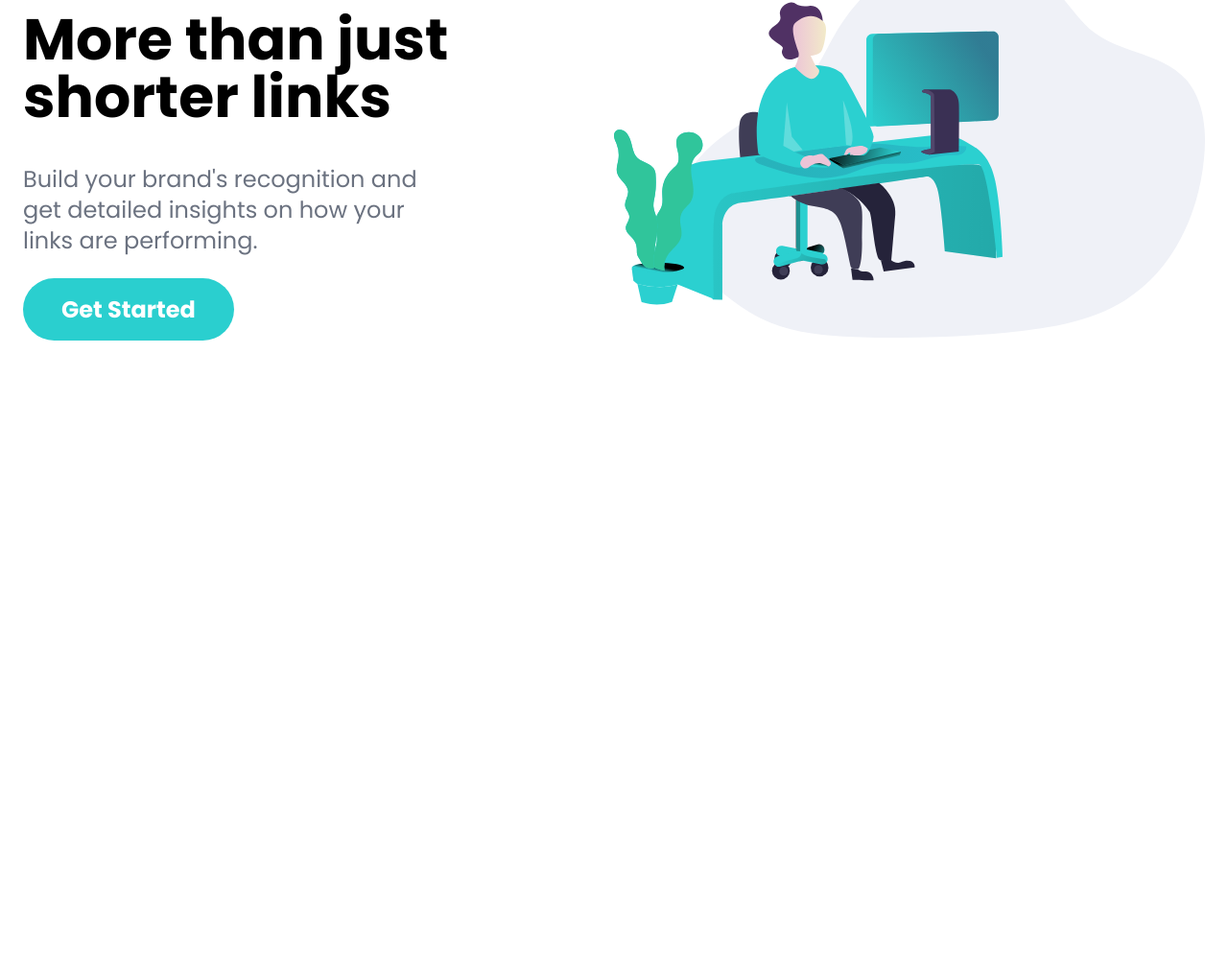
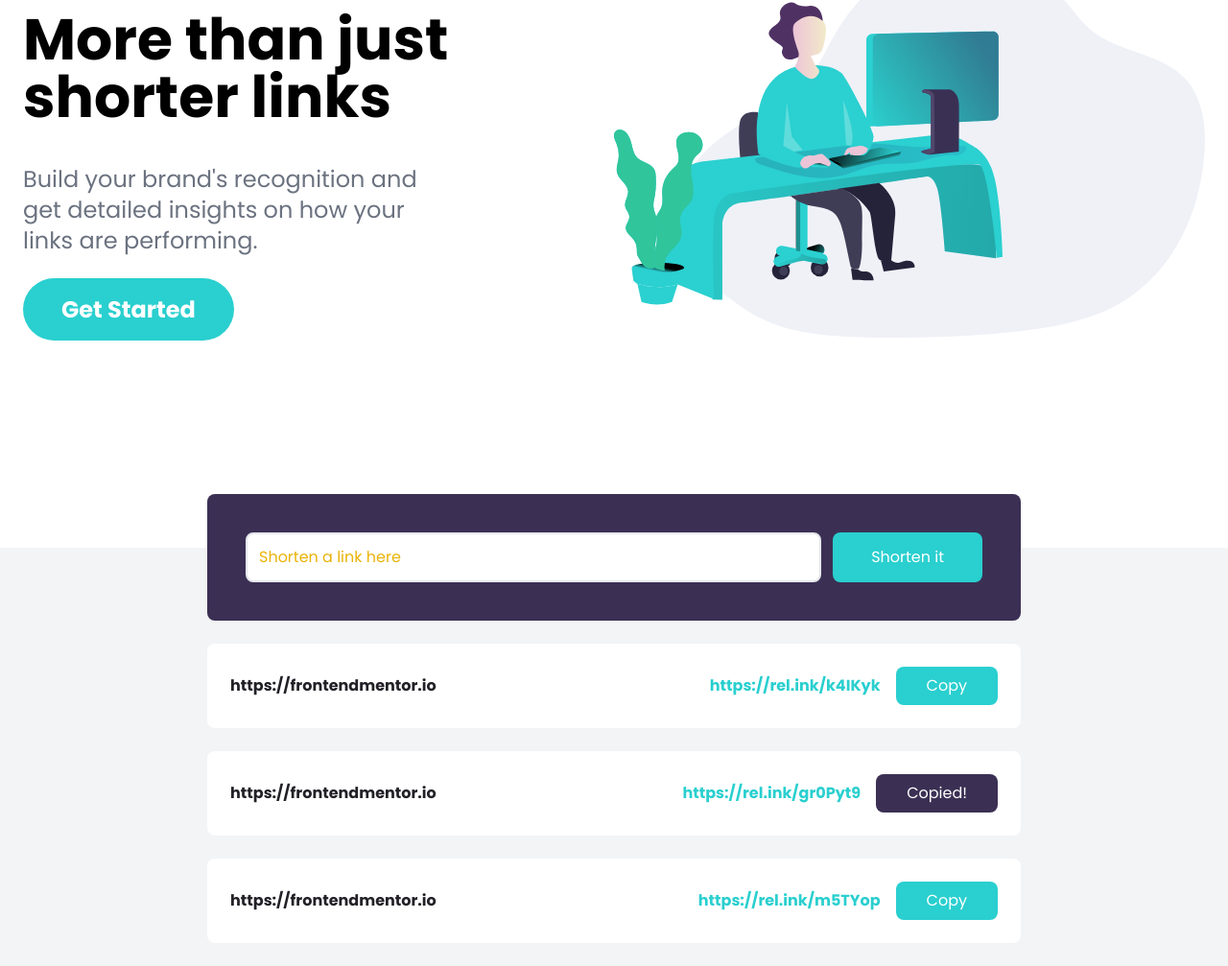
Before and after one commit to AlexGroat/tw-shortly, a website: page index.html in a window 1280 px wide. Shown: the part 173-1180 px from the top of the page at 96% size. Before the commit the page ends 800 px from the top, so only its background shows below. Drawn offline with Linux system fonts and the light colour scheme.

Commit message:
shortened form and links

```diff
--- a/index.html
+++ b/index.html
@@ -90,5 +90,85 @@
         </div>
       </div>
     </section>
+
+    <!-- Shorten section -->
+    <section id="shorten" class="relative bg-gray-100">
+      <!-- Shorten container -->
+      <div class="max-w-4xl mx-auto p-6 space-y-6">
+        <!-- Form -->
+        <form
+          id="link-form"
+          class="relative flex flex-col w-full p-10 -mt-20 space-y-4 bg-darkViolet rounded-lg md:flex-row md:space-y-0 md:space-x-3"
+        >
+          <input
+            id="link-input"
+            type="text"
+            class="flex-1 p-3 border-2 rounded-lg placeholder-yellow-500 focus:outline-none"
+            placeholder="Shorten a link here"
+          />
+          <button
+            class="px-10 py-3 text-white bg-cyan rounded-lg hover:bg-cyanLight focus:outline-none md:py-2"
+          >
+            Shorten it
+          </button>
+        </form>
+
+        <!-- Shortened links -->
+        <div
+          class="flex flex-col items-center justify-between w-full p-6 bg-white rounded-lg md:flex-row"
+        >
+          <p class="font-bold text-center text-veryDarkViolet md:text-left">
+            https://frontendmentor.io
+          </p>
+
+          <div
+            class="flex flex-col items-center justify-end flex-1 space-x-4 space-y-2 md:flex-row md:space-y-0"
+          >
+            <div class="font-bold text-cyan">https://rel.ink/k4IKyk</div>
+            <button
+              class="p-2 px-8 text-white bg-cyan rounded-lg hover:opacity-70"
+            >
+              Copy
+            </button>
+          </div>
+        </div>
+        <div
+          class="flex flex-col items-center justify-between w-full p-6 bg-white rounded-lg md:flex-row"
+        >
+          <p class="font-bold text-center text-veryDarkViolet md:text-left">
+            https://frontendmentor.io
+          </p>
+
+          <div
+            class="flex flex-col items-center justify-end flex-1 space-x-4 space-y-2 md:flex-row md:space-y-0"
+          >
+            <div class="font-bold text-cyan">https://rel.ink/gr0Pyt9</div>
+            <button
+              class="p-2 px-8 text-white bg-darkViolet rounded-lg hover:opacity-70"
+            >
+              Copied!
+            </button>
+          </div>
+        </div>
+        <div
+          class="flex flex-col items-center justify-between w-full p-6 bg-white rounded-lg md:flex-row"
+        >
+          <p class="font-bold text-center text-veryDarkViolet md:text-left">
+            https://frontendmentor.io
+          </p>
+
+          <div
+            class="flex flex-col items-center justify-end flex-1 space-x-4 space-y-2 md:flex-row md:space-y-0"
+          >
+            <div class="font-bold text-cyan">https://rel.ink/m5TYop</div>
+            <button
+              class="p-2 px-8 text-white bg-cyan rounded-lg hover:opacity-70"
+            >
+              Copy
+            </button>
+          </div>
+        </div>
+      </div>
+    </section>
   </body>
 </html>
```
Also changed, not shown: css/style.css.
